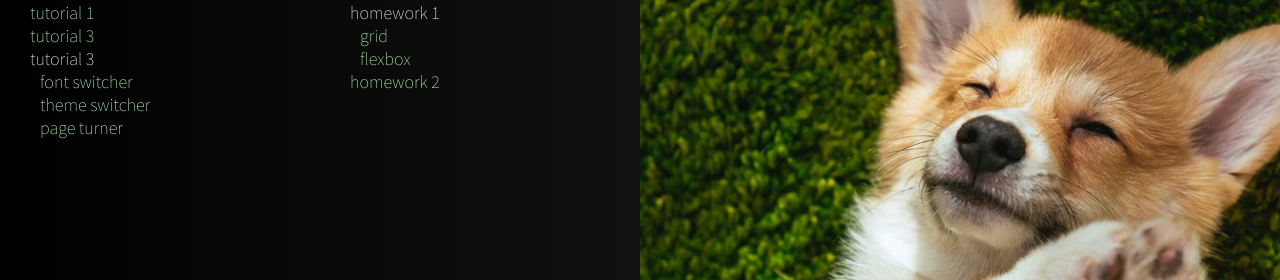
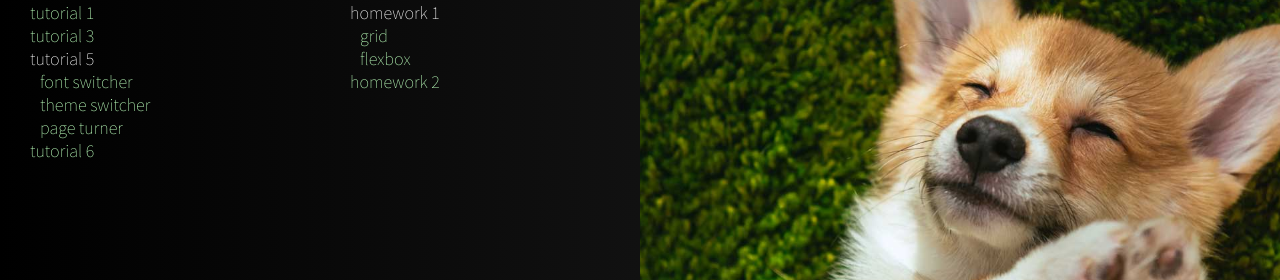
Before and after one commit to jeff0brewer-cs130/cs130-coursework, a plain HTML site: page index.html in a window 1280 px wide. Shown: the part 201-481 px from the top of the page. Drawn offline with Linux system fonts and the light colour scheme.

Commit message:
add tutorial 6 to homepage

```diff
--- a/index.html
+++ b/index.html
@@ -12,12 +12,13 @@
                 <ul>
                     <li><a href="tutorial01/index.html">tutorial 1</a></li>
                     <li><a href="tutorial03/index.html">tutorial 3</a></li>
-                    <li>tutorial 3</li>
+                    <li>tutorial 5</li>
                     <ul>
                         <li><a href="tutorial05/font-switcher/index.html">font switcher</a></li>
                         <li><a href="tutorial05/theme-switcher/index.html">theme switcher</a></li>
                         <li><a href="tutorial05/page-turner/index.html">page turner</a></li>
                     </ul>
+                    <li><a href="tutorial06/index.html">tutorial 6</a></li>
                 </ul>
             </section>
             <section id="homework">
```
